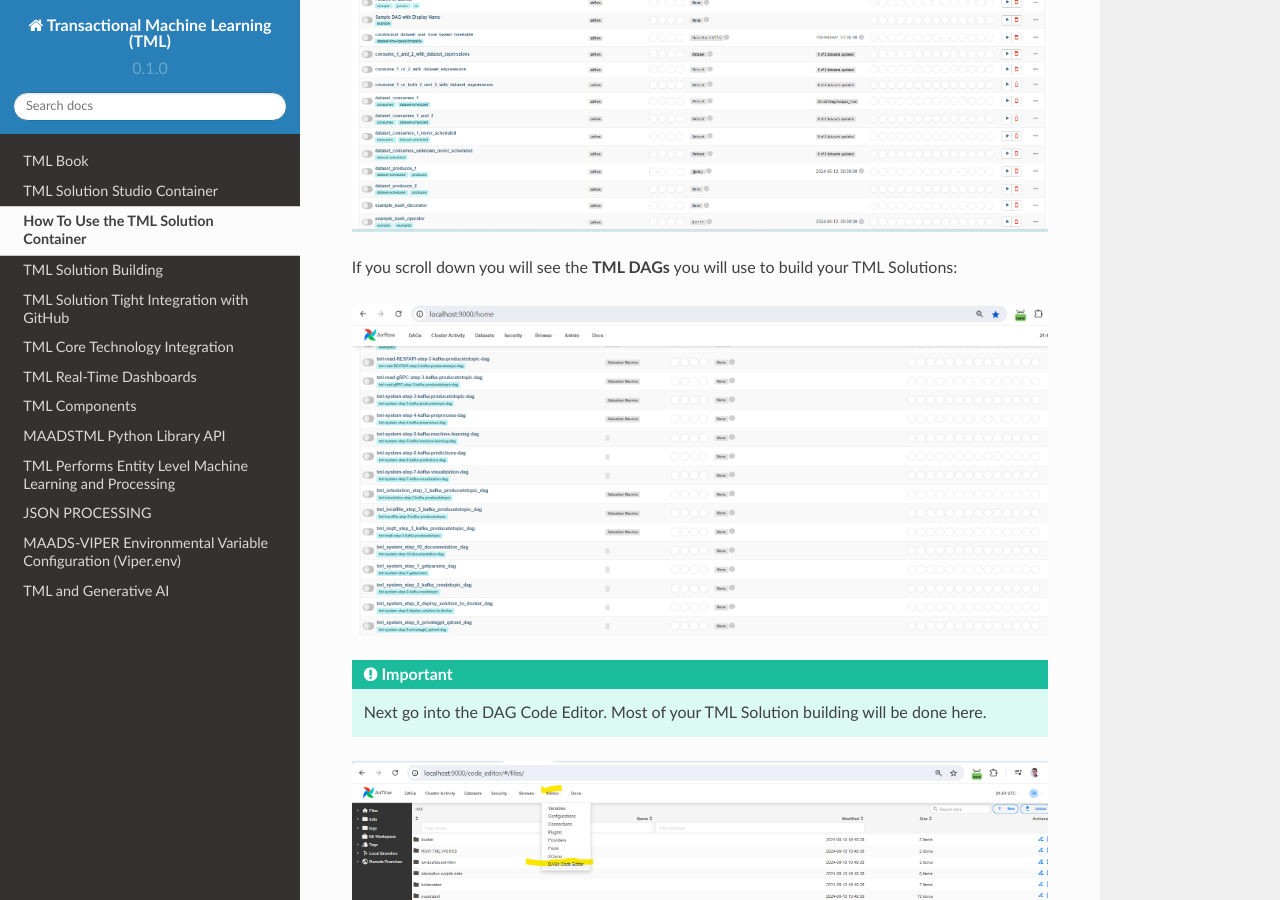
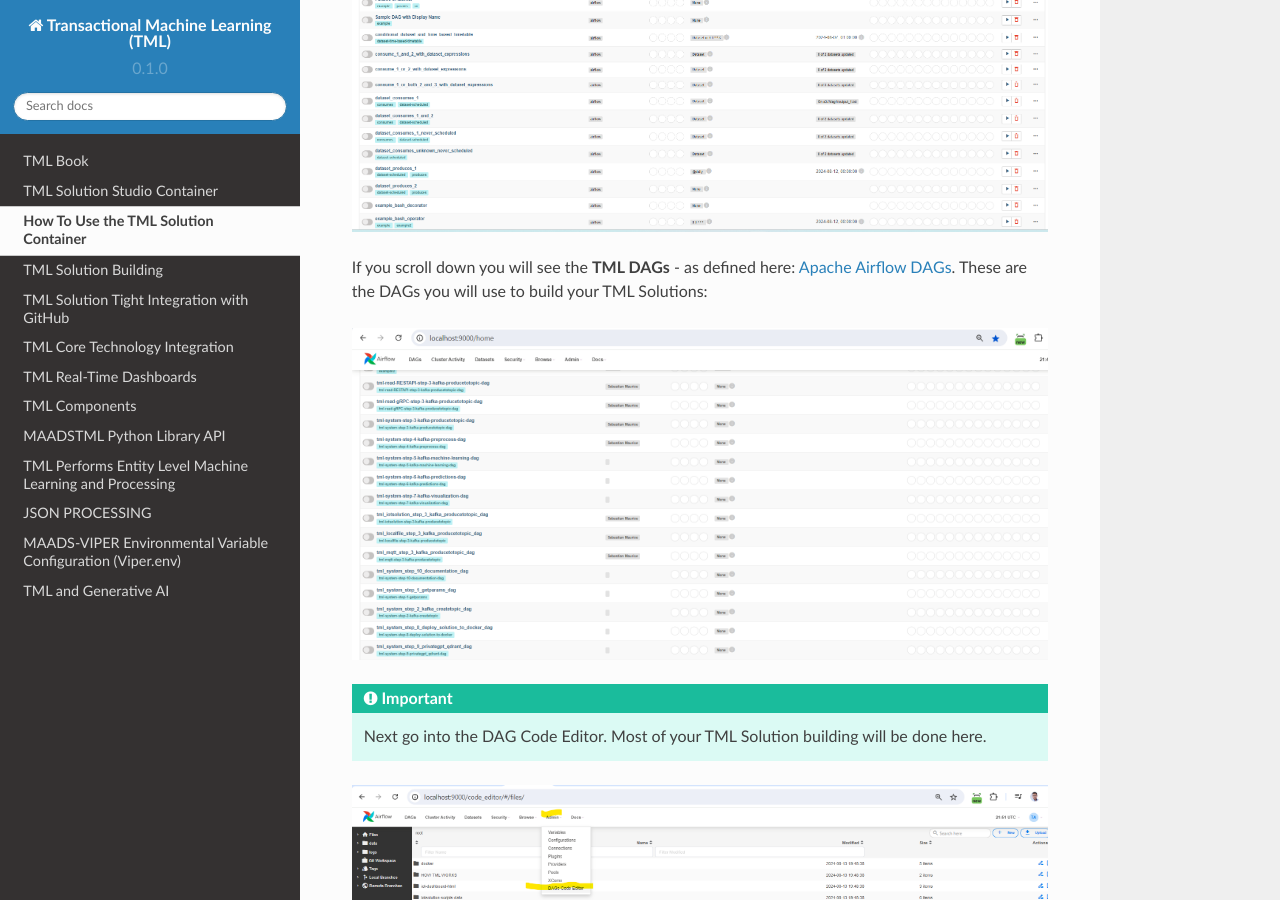
Before and after one commit to smaurice101/readthedocs, a Sphinx documentation site: the page built from docs/source/howtouse.rst, in a window 1280 px wide and 900 px high, scrolled down 964 px. Built offline with Sphinx 7.4.7 and the Read the Docs theme 2.0.0, drawn with Linux system fonts in a browser that asks for light colours.

Commit message:
Update howtouse.rst

```diff
--- a/docs/source/howtouse.rst
+++ b/docs/source/howtouse.rst
@@ -19,7 +19,7 @@ After you have signed in successfully you will see the following screen with exa
 
 .. figure:: ts2.png
 
-If you scroll down you will see the **TML DAGs** you will use to build your TML Solutions:
+If you scroll down you will see the **TML DAGs** - as defined here: :ref:`Apache Airflow DAGs`.  These are the DAGs you will use to build your TML Solutions:
 
 .. figure:: ts3.png
 
```
